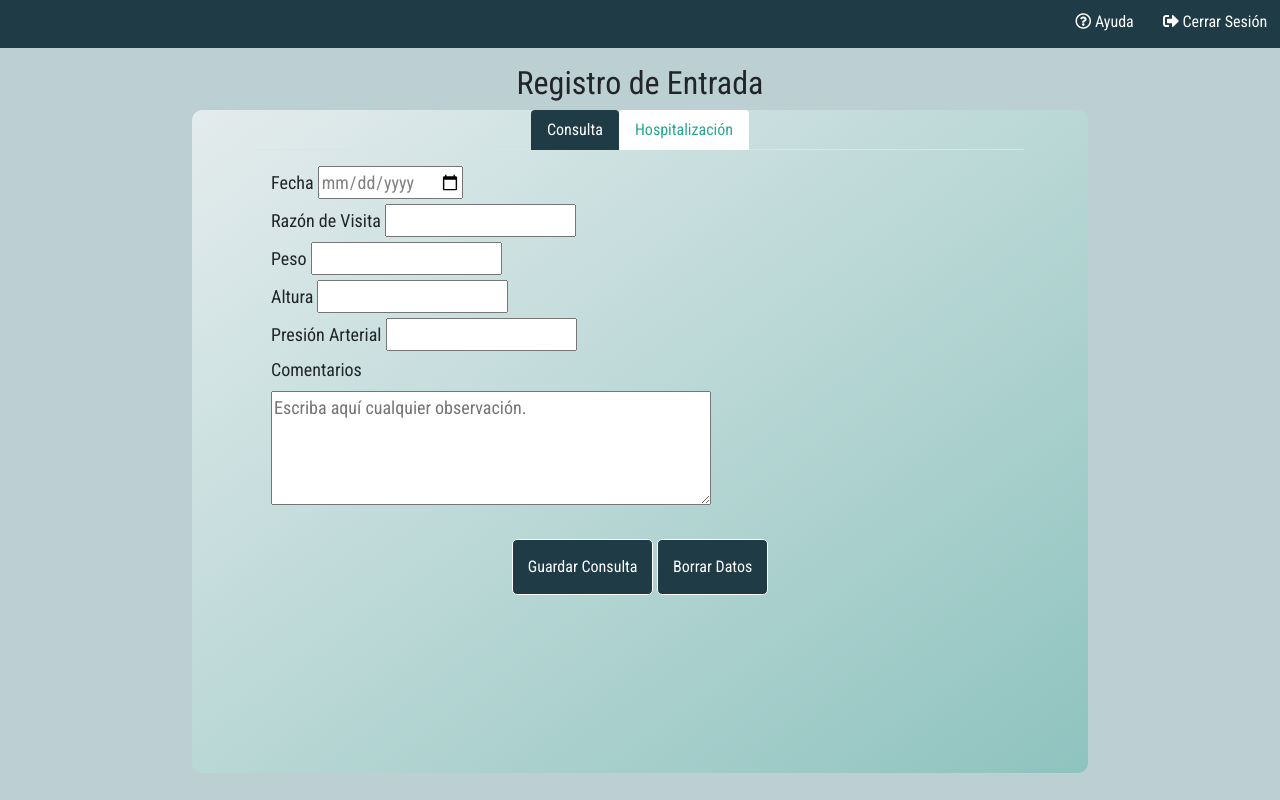
After one commit to aroquev00/web-proyecto, a PHP site: page /crearEntrada.html in a window 1280 px wide. The commit adds this page. Run offline with PHP 8.4, Linux system fonts and the light colour scheme; some libraries are stand-ins or nearby versions.

Commit message:
Creación de forms de nueva entrada

```diff
--- /dev/null
+++ b/crearEntrada.html
@@ -0,0 +1,147 @@
+<!DOCTYPE html>
+<html lang="es">
+
+<head>
+  <title>Creación de Expediente</title>
+  <meta charset="utf-8">
+
+  <link rel="stylesheet" href="./css/crearExpediente.css">
+  <!--Fonts-->
+  <link rel="preconnect" href="https://fonts.gstatic.com">
+  <!--Icons-->
+  <link href="https://fonts.googleapis.com/css2?family=Roboto+Condensed&display=swap" rel="stylesheet">
+  <link rel="stylesheet" href="//use.fontawesome.com/releases/v5.0.7/css/all.css">
+  <!--Boostrap-->
+  <link rel="stylesheet" href="https://maxcdn.bootstrapcdn.com/bootstrap/4.5.2/css/bootstrap.min.css">
+  <script src="https://ajax.googleapis.com/ajax/libs/jquery/3.5.1/jquery.min.js"></script>
+  <script src="https://cdnjs.cloudflare.com/ajax/libs/popper.js/1.16.0/umd/popper.min.js"></script>
+  <script src="https://maxcdn.bootstrapcdn.com/bootstrap/4.5.2/js/bootstrap.min.js"></script>
+  <!--CSS-->
+  <link rel="stylesheet" href="css/main.css">
+</head>
+
+<body>
+  <header>
+    <!-- <h1>Creación de Expediente Médico</h1> -->
+    <!-- <hr> -->
+  </header>
+
+  <nav>
+    <div id="logo">
+
+    </div>
+    <div id="navOpt">
+      <a><i class="far fa-question-circle"></i> Ayuda</a>
+      <a><i class="fas fa-sign-out-alt"></i> Cerrar Sesión</a>
+    </div>
+
+    <!-- <h2>Navegación</h2>
+    <ul>
+      <li>
+        <a href="index.html">Inicio</a>
+      </li>
+      <li>
+        <a href="crearExpediente.html">Creación de Expediente</a>
+      </li>
+    </ul>
+    <hr> -->
+  </nav>
+
+  <main>
+    <h2>Registro de Entrada</h2>
+
+    <div id="wrapper" style="padding-top: 0;">
+        <ul class="nav nav-tabs justify-content-center">
+            <li class="nav-item">
+              <a class="nav-link active" data-toggle="tab" href="#Consulta">Consulta</a>
+            </li>
+            <li class="nav-item">
+              <a class="nav-link" data-toggle="tab" href="#Hospitalizacion">Hospitalización</a>
+            </li>
+        </ul>
+
+        <!-- Tab panes -->
+        <div class="tab-content">
+        <div class="tab-pane container active" id="Consulta">
+            <form method="GET" action="./confRegDatos.html" class="pt-3 form">
+                <fieldset>
+
+                        <label for="fecha">Fecha</label>
+                        <input type="date" id="fecha" name="fecha" required> <br>
+
+
+                        <label for="razon">Razón de Visita</label>
+                        <input type="text" id="razon" name="razon" required> <br>
+
+                        <label for="peso">Peso</label>
+                        <input type="number" id="peso" name="peso"> <br>
+
+                        <label for="Altura">Altura</label>
+                        <input type="number" id="altura" name="altura"> <br>
+
+                        <label for="presion">Presión Arterial</label>
+                        <input type="text" id="presion" name="presion"><br>
+
+                        <label for="comentarios">Comentarios</label> <br>
+                        <textarea id="comentarios" name="comentarios" rows="4" cols="50" placeholder="Escriba aquí cualquier observación." required></textarea>
+                        <br><br>
+                        <div id="input-btns" style="text-align: center;">
+                            <input class="btn" type="submit" value="Guardar Consulta">
+                            <input class="btn" type="reset" value="Borrar Datos">
+                        </div>
+
+                </fieldset>
+            </form>
+        </div>
+        <div class="tab-pane container" id="Hospitalizacion">
+            <form method="GET" action="./confRegDatos.html" class="pt-3 form">
+                <fieldset>
+
+                    <label for="fechaIn">Fecha de Entrada</label>
+                    <input type="date" id="fechaIn" name="fechaIn" required> <br>
+
+                    <label for="fechaOut">Fecha de Salida</label>
+                    <input type="date" id="fechaOut" name="fechaOut"> <br>
+
+
+                    <label for="hospital">Hospital</label>
+                    <input type="text" id="hospital" name="hospital" required> <br>
+
+                    <label for="peso">Doctor Tratante</label>
+                    <input type="text" id="drTratante" name="drTratante" required> <br>
+
+                    <label for="peso">Doctor&#40;es&#41; Interconsultante&#40;s&#41;</label>
+                    <input type="text" id="drInter" name="drInter">
+                    <button  id="btnOtraAlergia">+</button><br>
+
+
+                    <label for="comentarios">Comentarios</label> <br>
+                    <textarea id="comentarios" name="comentarios" rows="4" cols="50" placeholder="Escriba aquí cualquier observación." required></textarea>
+                    <br><br>
+                    <div id="input-btns">
+                        <input class="btn" type="submit" value="Guardar Hospitalización">
+                        <input class="btn" type="reset" value="Borrar Datos">
+                    </div>
+
+            </fieldset>
+            </form>
+        </div>
+        </div>
+    </div>
+
+
+
+
+  </main>
+
+  <footer>
+
+  </footer>
+
+  <!--jQuery-->
+  <script src="https://ajax.googleapis.com/ajax/libs/jquery/3.5.1/jquery.min.js"></script>
+  <script src="js/main.js"></script>
+  <script src="js/crearExpediente.js"></script>
+</body>
+
+</html>
--- a/css/crearExpediente.css
+++ /dev/null
@@ -1,5 +0,0 @@
-form {
-  text-align: left;
-  padding-left: 10%;
-  padding-right: 10%;
-}
--- a/css/main.css
+++ b/css/main.css
@@ -61,8 +61,9 @@ main #wrapper {
     padding: 5%;
     margin: 0 15%;
     text-align: center;
-    height: 90%;
+    height: fit-content;
     border-radius: 10px;
+    min-height: 90%;
 }
 
 main #wrapper {
@@ -94,20 +95,34 @@ main #wrapper {
     border-color: #1e3b46;
 }
 
- /* Responsive Designed dashboardMedico.html */
-@media only screen and (max-width: 500px) {
-    nav {
-        height: 5%;
-    }
+.nav-tabs .nav-item.show .nav-link, .nav-tabs .nav-link {
+    color:#26a892;
+    background-color: white;
+    font-size: medium;
+    border:none;
+}
 
-    #btns a {
-        display: block;
-    }
+.nav-tabs .nav-item.show .nav-link, .nav-tabs .nav-link:hover {
+    color:#1e3b46;
+    background-color: white;
+    font-size: medium;
+}
 
-    .flex-container{
-        flex-direction: column;
-    }
+.nav-tabs .nav-item.show .nav-link, .nav-tabs .nav-link.active{
+
+    color:white;
+    background-color: #1e3b46;
 }
+
+.form {
+    font-size: large;
+    text-align: left;
+}
+
+#input-btns {
+    text-align: center;
+}
+
 
 
 /* vistaPaciente */
@@ -180,3 +195,18 @@ main #wrapper {
         width:100%;
     }
 }
+
+ /* Responsive Designed dashboardMedico.html */
+ @media only screen and (max-width: 500px) {
+    nav {
+        height: 5%;
+    }
+
+    #btns a {
+        display: block;
+    }
+
+    .flex-container{
+        flex-direction: column;
+    }
+}
--- a/dashboardMedico.html
+++ b/dashboardMedico.html
@@ -36,7 +36,7 @@
                 </div>
                 <br>
                 <div id="btns">
-                    <a class="btn" href="index.html">Crear Expediente</a>
+                    <a class="btn" href="crearExpediente.html">Crear Expediente</a>
                     <a class="btn">Búsqueda de Paciente</a>
                 </div>
             </div>
```
Also changed, not shown: crearExpediente.html (+21 -12 lines).
